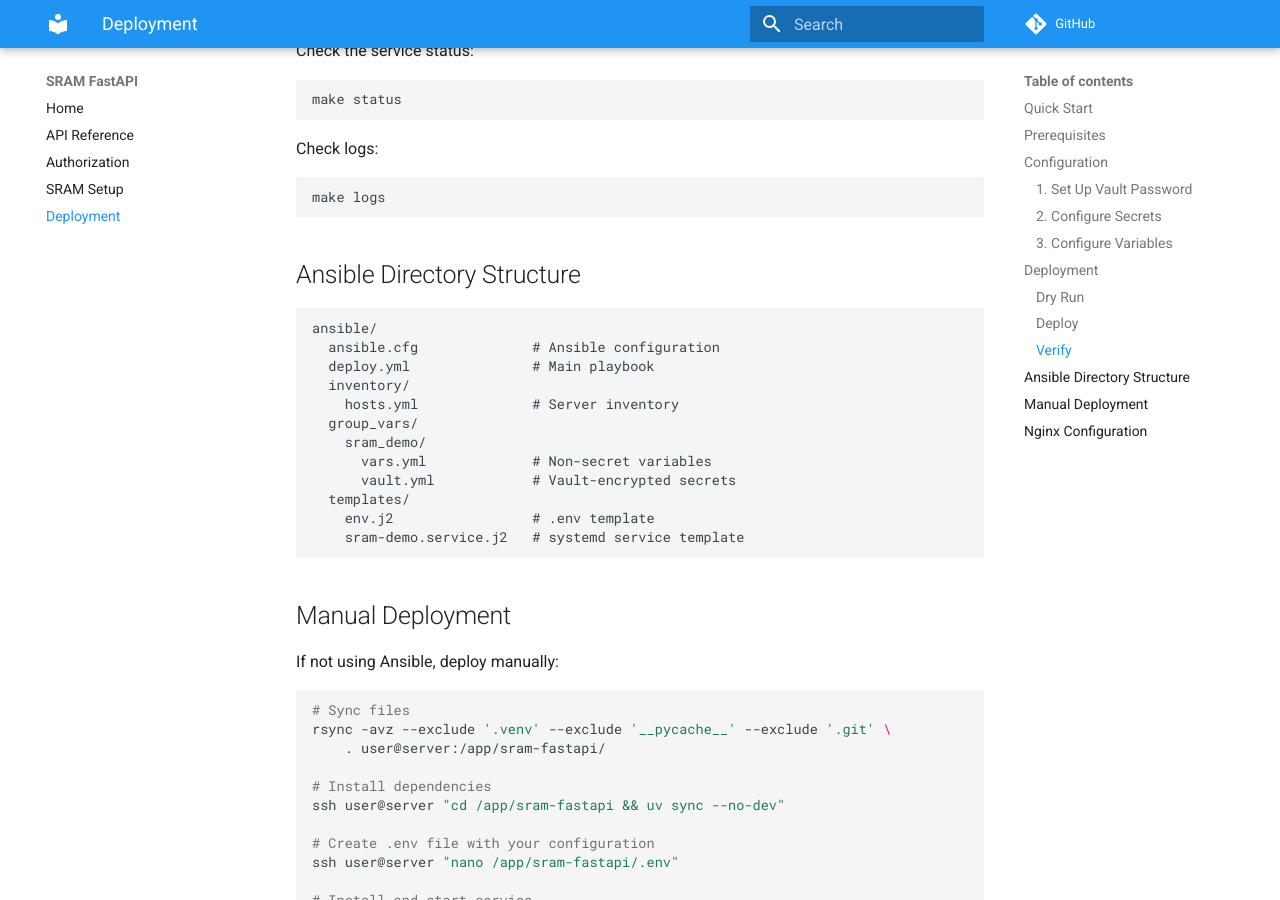
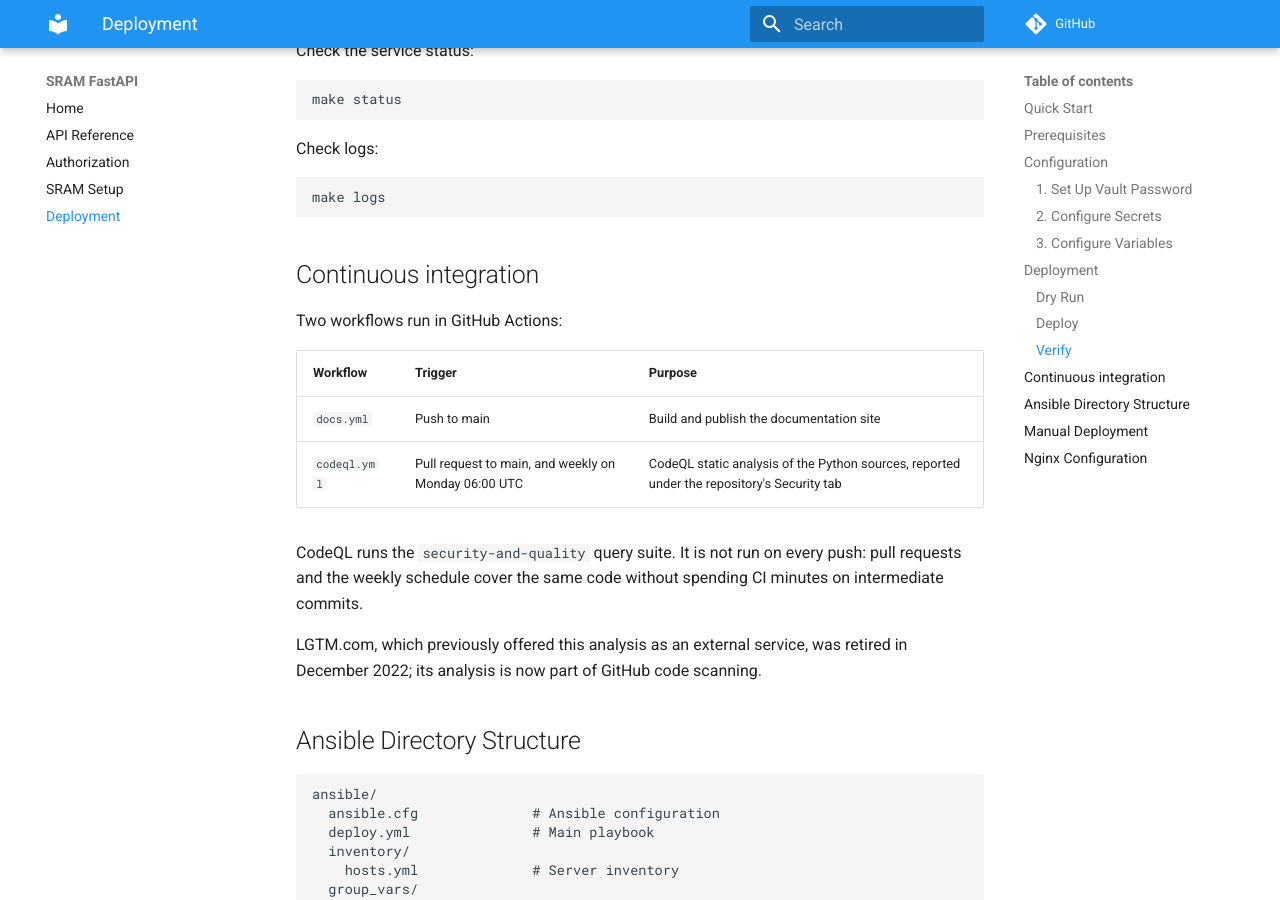
Before and after one commit to sorenwacker/sram-fastapi, an MkDocs documentation site: the page built from docs/deployment.md, in a window 1280 px wide and 900 px high, scrolled down 2366 px. Built offline with MkDocs 1.6.1 and Material for MkDocs 9.7.7, drawn with Linux system fonts in a browser that asks for light colours; comment, search, counter and statistics services are not loaded.

Commit message:
Scan the Python sources with CodeQL since the LGTM service it replaces is retired

````diff
--- a/docs/deployment.md
+++ b/docs/deployment.md
@@ -105,6 +105,19 @@ Check logs:
 make logs
 ```
 
+## Continuous integration
+
+Two workflows run in GitHub Actions:
+
+| Workflow | Trigger | Purpose |
+|----------|---------|---------|
+| `docs.yml` | Push to main | Build and publish the documentation site |
+| `codeql.yml` | Pull request to main, and weekly on Monday 06:00 UTC | CodeQL static analysis of the Python sources, reported under the repository's Security tab |
+
+CodeQL runs the `security-and-quality` query suite. It is not run on every push: pull requests and the weekly schedule cover the same code without spending CI minutes on intermediate commits.
+
+LGTM.com, which previously offered this analysis as an external service, was retired in December 2022; its analysis is now part of GitHub code scanning.
+
 ## Ansible Directory Structure
 
 ```
````
Also changed, not shown: 1 other file.
